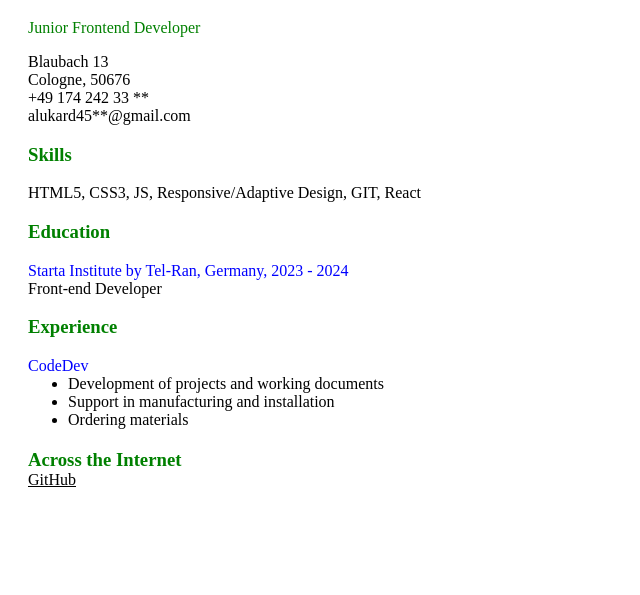
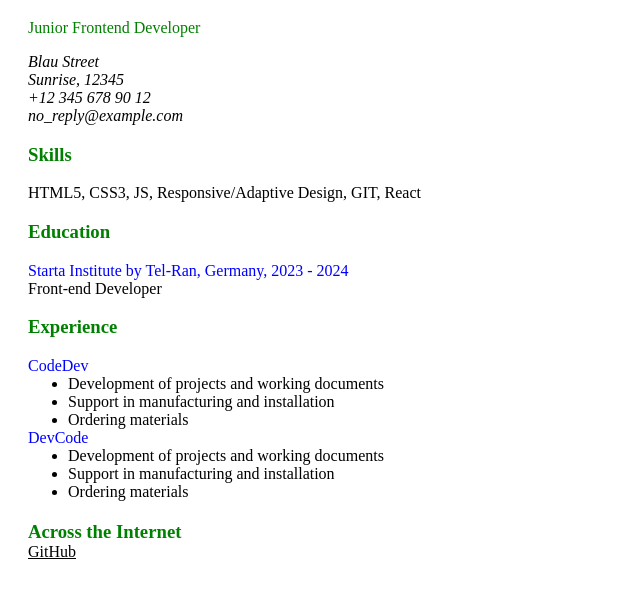
Before and after one commit to LitvinovaOlha1905/roadmap_sh, a plain HTML site: page 1_single-page_cv/single-page_cv.html in a window 1280 px wide. Shown: the part 61-656 px from the top of the page, without its empty margins (0-640 px from the left). Drawn offline with Linux system fonts and the light colour scheme.

Commit message:
add readme; updt html

```diff
--- a/1_single-page_cv/single-page_cv.html
+++ b/1_single-page_cv/single-page_cv.html
@@ -1,26 +1,44 @@
 <!DOCTYPE html>
 <html lang="en">
+
 <head>
    <meta charset="UTF-8">
    <meta name="viewport" content="width=device-width, initial-scale=1.0">
-   <title>Document</title>
+   <title>Single-Page CV</title>
+   <!-- SEO Meta Tags -->
+   <meta name="description" content="Single-Page CV of Benchik_desu, a Frontend Developer">
+   <meta name="author" content="Benchik_desu">
+
+   <!-- Open Graph -->
+   <meta property="og:title" content="Single-Page CV">
+   <meta property="og:description" content="Single-Page CV of Benchik_desu, a Frontend Developer">
+   <meta property="og:image"
+      content="https://res.cloudinary.com/duidrgg1k/image/upload/v1725421776/male-technologist_n0fbey.png">
+   <meta property="of:type" content="Single-Page CV">
+   <meta property="of:url" content="https://github.com/LitvinovaOlha1905">
+
 </head>
+
 <body>
 
-   <main>
+
+   <header>
       <h1 style="margin-left: 20px;">Benchik Desu</h1>
       <p style="color:green; margin-left: 20px;">Junior Frontend Developer</p>
+      <div>
+         <address>
+            <p style="margin: 0 20px;">Blau Street</p>
+            <p style="margin: 0 20px;">Sunrise, 12345</p>
+            <p style="margin: 0 20px;"> +12 345 678 90 12</p>
+            <p style="margin: 0 20px;">no_reply@example.com</p>
+         </address>
+      </div>
+   </header>
 
-      <section>
-         <p style="margin: 0 20px;">Blaubach 13</p>
-         <p style="margin: 0 20px;">Cologne, 50676</p>
-         <p style="margin: 0 20px;"> +49 174 242 33 **</p>
-         <p style="margin: 0 20px;">alukard45**@gmail.com</p>
-      </section>
-
+   <main>
       <section>
          <h3 style="color:green; margin-left: 20px;">Skills</h3>
-         <p  style="margin: 0 20px;">HTML5, CSS3, JS, Responsive/Adaptive Design, GIT, React</p>
+         <p style="margin: 0 20px;">HTML5, CSS3, JS, Responsive/Adaptive Design, GIT, React</p>
       </section>
 
       <section>
@@ -31,12 +49,22 @@
 
       <section>
          <h3 style="color:green; margin-left: 20px;">Experience</h3>
+         <article>
             <p style="color:blue; margin: 0 20px;">CodeDev</p>
             <ul style="margin: 0 20px;">
                <li>Development of projects and working documents</li>
                <li>Support in manufacturing and installation</li>
                <li>Ordering materials</li>
             </ul>
+         </article>
+
+         <article>
+            <p style="color:blue; margin: 0 20px;">DevCode</p>
+            <ul style="margin: 0 20px;">
+               <li>Development of projects and working documents</li>
+               <li>Support in manufacturing and installation</li>
+               <li>Ordering materials</li>
+         </article>
       </section>
 
       <section>
@@ -45,4 +73,5 @@
       </section>
    </main>
 </body>
+
 </html>
```
Also changed, not shown: 1 other file. Lines whose indentation alone changed are shown as unchanged.
